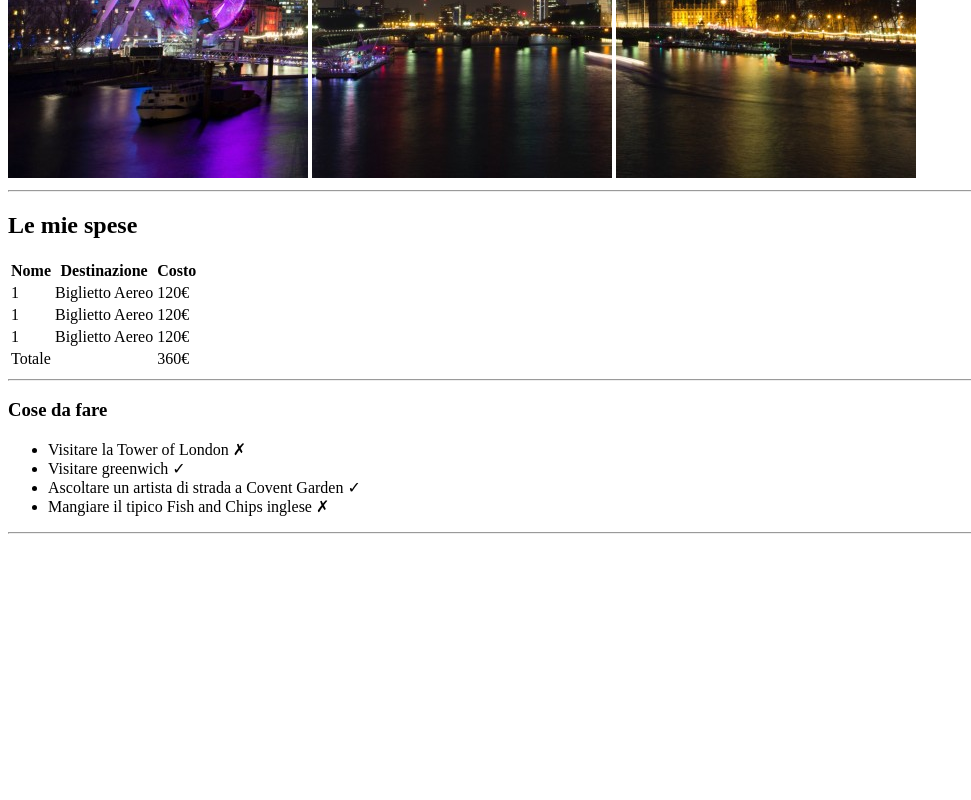
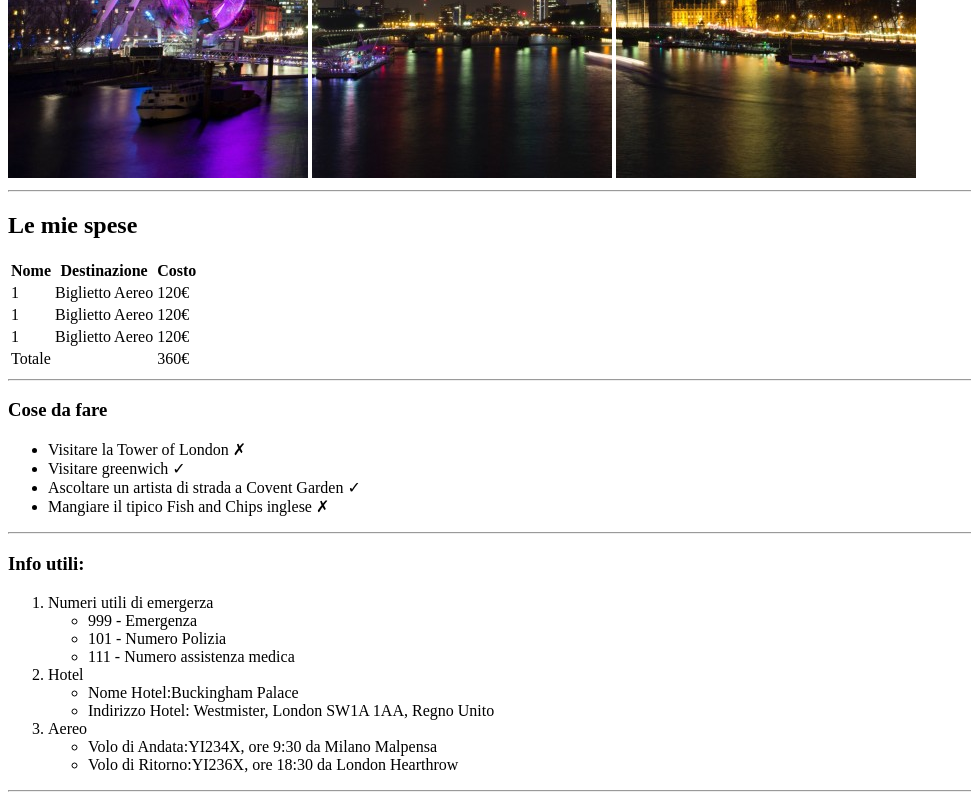
Before and after one commit to AndreaLinza/html-london-trip, a plain HTML site: page index.html in a window 1280 px wide. Shown: the part 502-1302 px from the top of the page, without its empty margins (0-971 px from the left). Before the commit the page ends 1044 px from the top, so only its background shows below. Drawn offline with Linux system fonts and the light colour scheme.

Commit message:
Main 1.1

```diff
--- a/index.html
+++ b/index.html
@@ -62,7 +62,34 @@
 
         <hr>
 
-        <div></div>
+        <div>
+            <h3>Info utili:</h3>
+            <ol>
+                <li>Numeri utili di emergerza
+                    <ul>
+                        <li>999 - Emergenza</li>
+                        <li>101 - Numero Polizia</li>
+                        <li>111 - Numero assistenza medica</li>
+                    </ul>
+                </li>
+                <li>Hotel
+                    <ul>
+                        <li>Nome Hotel:Buckingham Palace</li>
+                        <li>Indirizzo Hotel: Westmister, London SW1A 1AA, Regno Unito</li>
+                    </ul>
+                </li>
+                <li>Aereo
+                    <ul>
+                        <li>Volo di Andata:YI234X, ore 9:30 da Milano Malpensa</li>
+                        <li>Volo di Ritorno:YI236X, ore 18:30 da London Hearthrow</li>
+                    </ul>
+                </li>
+            </ol>
+        </div>
+
+        <hr>
+
+
     </main>
 
 </body>
```
